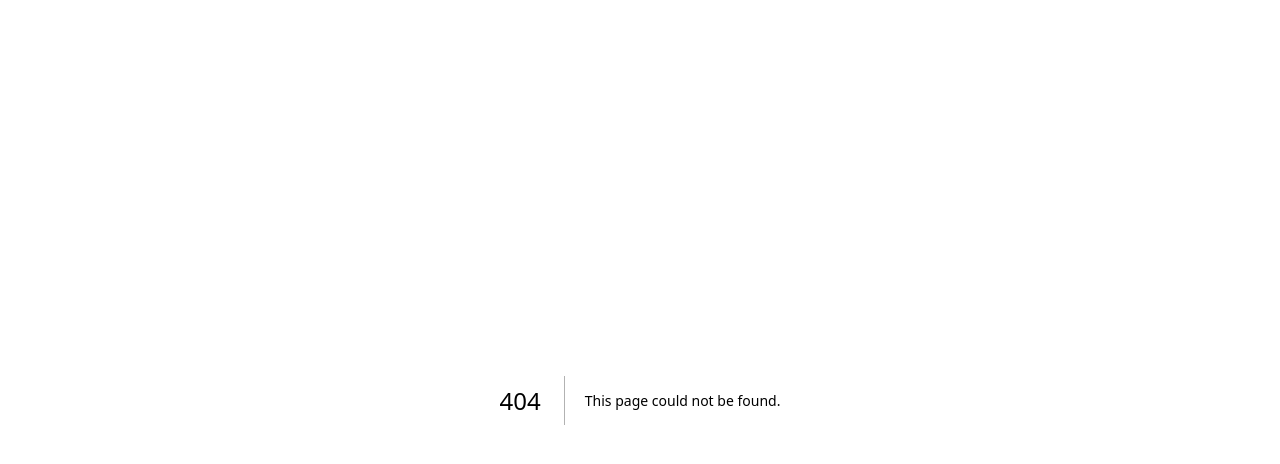
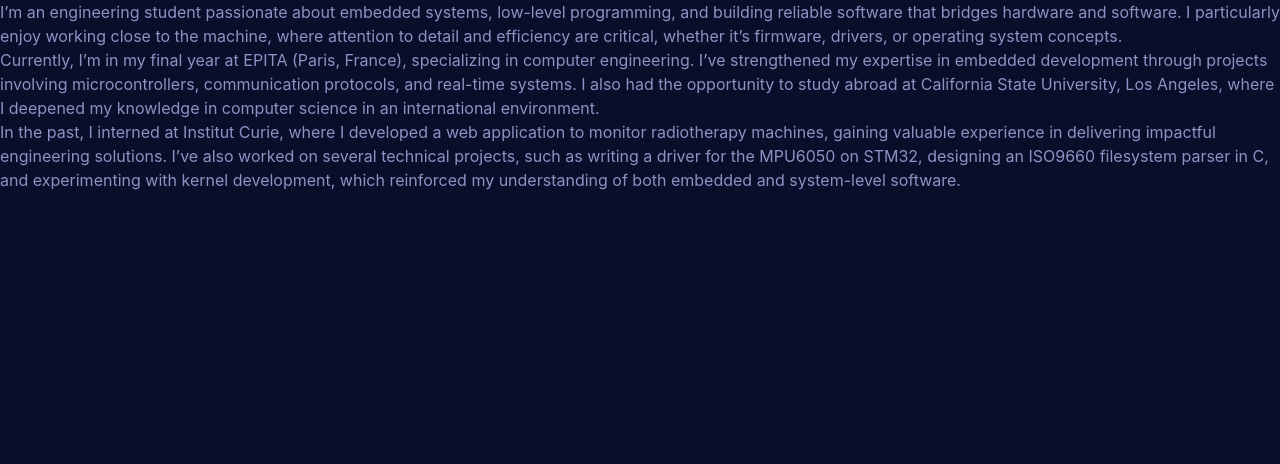
Before and after one commit to Kirigoulou/portfolio, a Next.js app in the folder nextjs_react/: page /components/Main in a window 1280 px wide. Before the commit this address had no page. Shown: the top 464 px of the page. Built offline with nearby package versions, Linux system fonts and the light colour scheme.

Commit message:
feat(react): added About component + started Main component

```diff
--- /dev/null
+++ b/nextjs_react/src/pages/components/About.tsx
@@ -0,0 +1,11 @@
+export type aboutProps = Array<{id: string, content: string}>;
+
+export function About({ paragraphs }: { paragraphs: aboutProps }) {
+    return (
+        <section>
+            {paragraphs.map((par) => (
+                <p key={par.id}>{par.content}</p>
+            ))}
+        </section>
+    );
+}
--- /dev/null
+++ b/nextjs_react/src/pages/components/Main.tsx
@@ -0,0 +1,41 @@
+import { About, aboutProps } from "./About";
+
+const par: aboutProps = [
+    {
+        id: "about-me",
+        content: `
+        I’m an engineering student passionate about embedded systems, low-level programming, and building
+        reliable software that bridges hardware and software. I particularly enjoy working close to the
+        machine, where attention to detail and efficiency are critical, whether it’s firmware, drivers, or
+        operating system concepts.
+        `,
+    },
+    {
+        id: "schooling",
+        content: `
+        Currently, I’m in my final year at EPITA (Paris, France), specializing in computer engineering. I’ve
+        strengthened my expertise in embedded development through projects involving microcontrollers,
+        communication protocols, and real-time systems. I also had the opportunity to study abroad at California
+        State University, Los Angeles, where I deepened my knowledge in computer science in an international
+        environment.
+        `,
+    },
+    {
+        id: "experiences",
+        content: `
+        In the past, I interned at Institut Curie, where I developed a web application to monitor radiotherapy
+        machines, gaining valuable experience in delivering impactful engineering solutions. I’ve also worked on
+        several technical projects, such as writing a driver for the MPU6050 on STM32, designing an ISO9660
+        filesystem parser in C, and experimenting with kernel development, which reinforced my understanding of
+        both embedded and system-level software.
+        `,
+    }
+];
+
+export default function Main() {
+    return (
+        <main>
+            <About paragraphs={par}/>
+        </main>
+    );
+}
--- a/nextjs_react/src/pages/index.tsx
+++ b/nextjs_react/src/pages/index.tsx
@@ -1,6 +1,7 @@
 import Image from "next/image";
 import { Inter } from "next/font/google";
 import Header from "./components/Header";
+import Main from "./components/Main";
 
 const interFont = Inter({
   subsets: ["latin"],
@@ -14,6 +15,7 @@ export default function Home() {
               title="Embedded Software Engineer"
               catchphrase="I build accessible, pixel-perfect digital experiences for the web."
           />
+          <Main/>
       </div>
   );
 }
```
Also changed, not shown: 1 other file (tests, documents, lock files or other folders).
